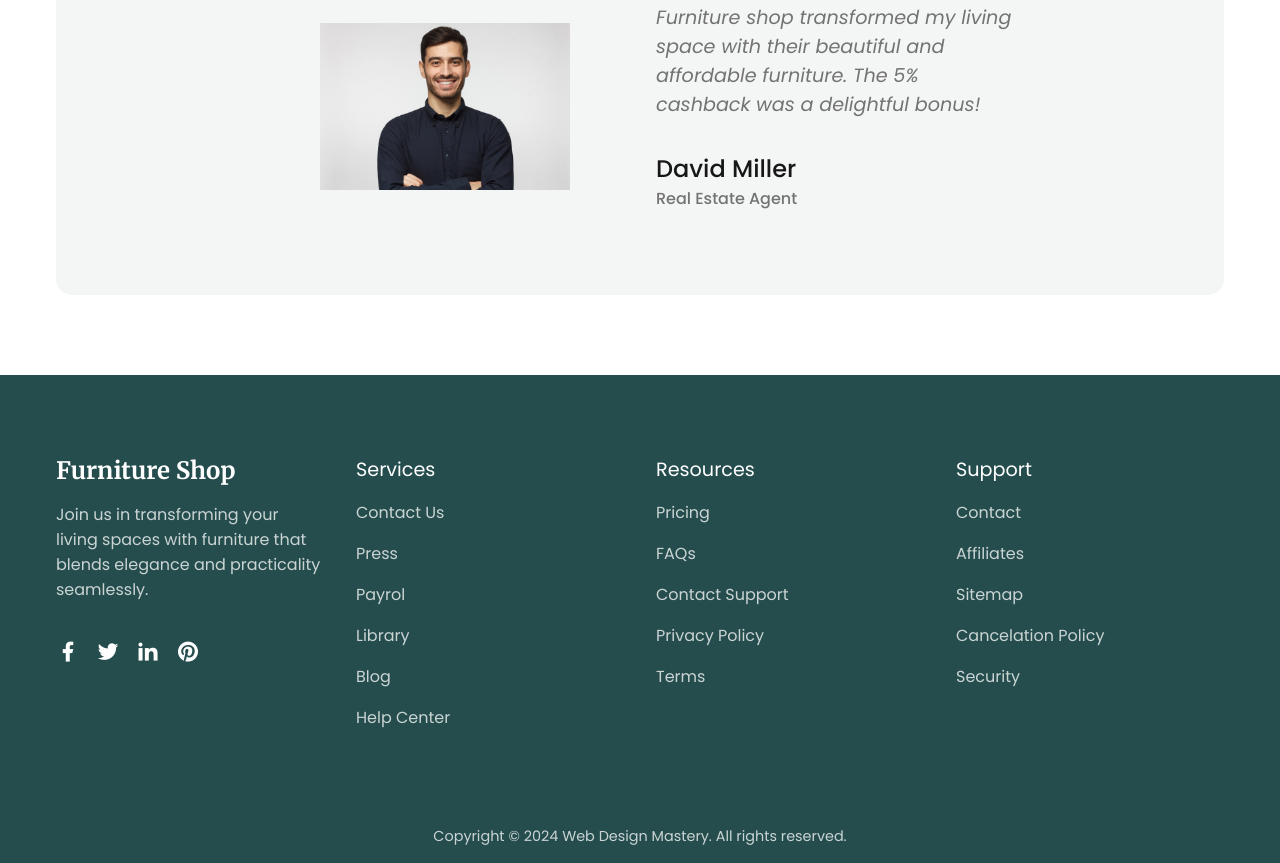
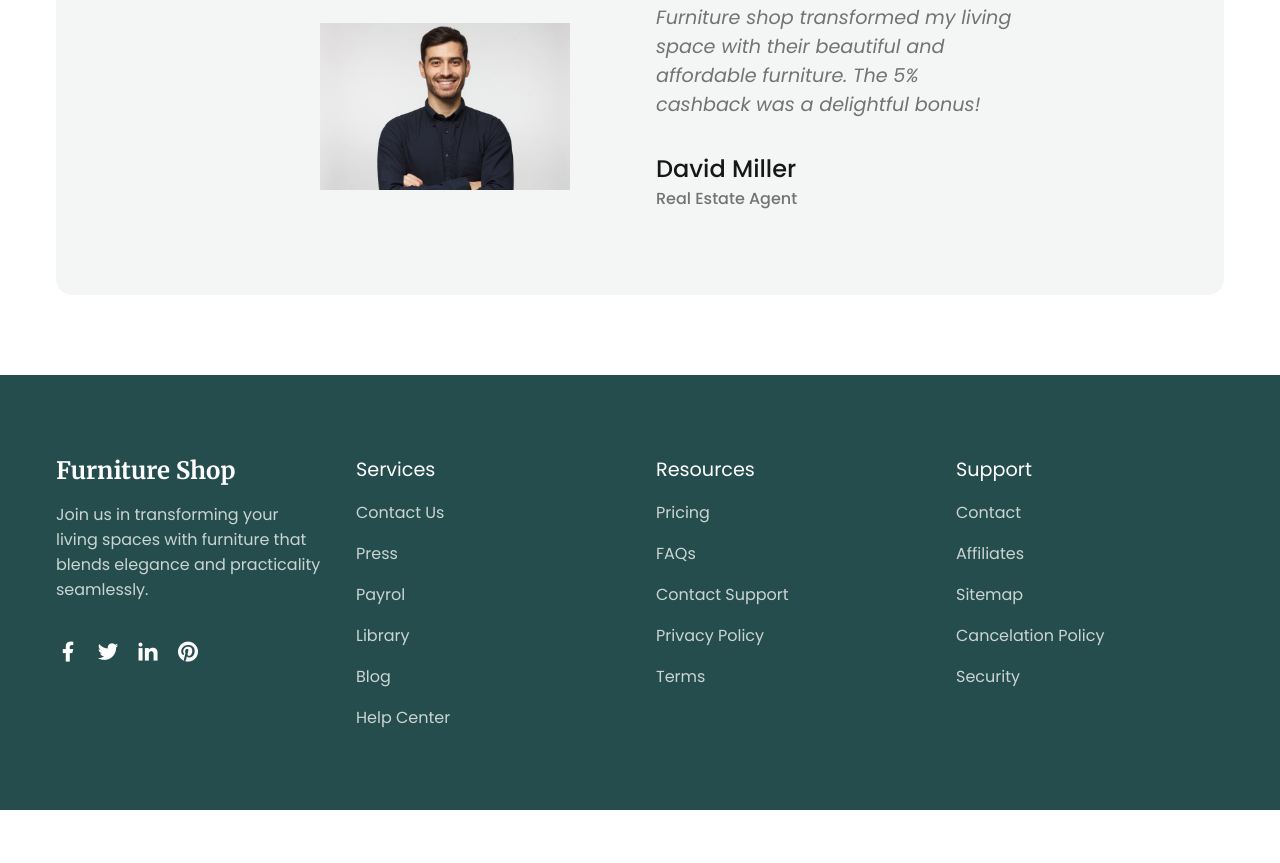
Before and after one commit to dpanja1234/furniture-app.github.io, a plain HTML site: page index.html in a window 1280 px wide. Shown: the part 3569-4432 px from the top of the page. After the commit the page ends 4379 px from the top, so only its background shows below. Drawn offline with nearby package versions, Linux system fonts and the light colour scheme.

Commit message:
Update index.html

```diff
--- a/index.html
+++ b/index.html
@@ -274,9 +274,7 @@
           </ul>
         </div>
       </div>
-      <div class="footer__bar">
-        Copyright © 2024 Web Design Mastery. All rights reserved.
-      </div>
+
     </footer>
 
     <script src="https://unpkg.com/scrollreveal"></script>
```
